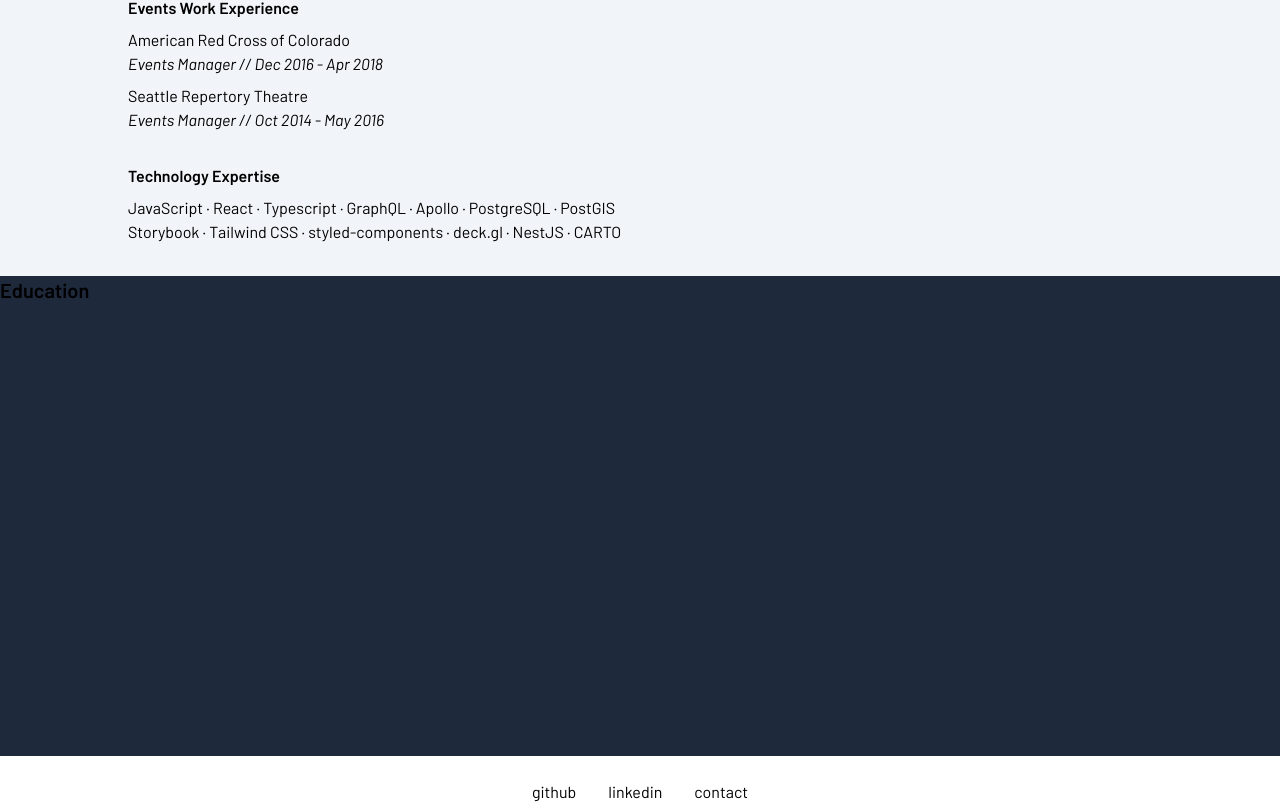
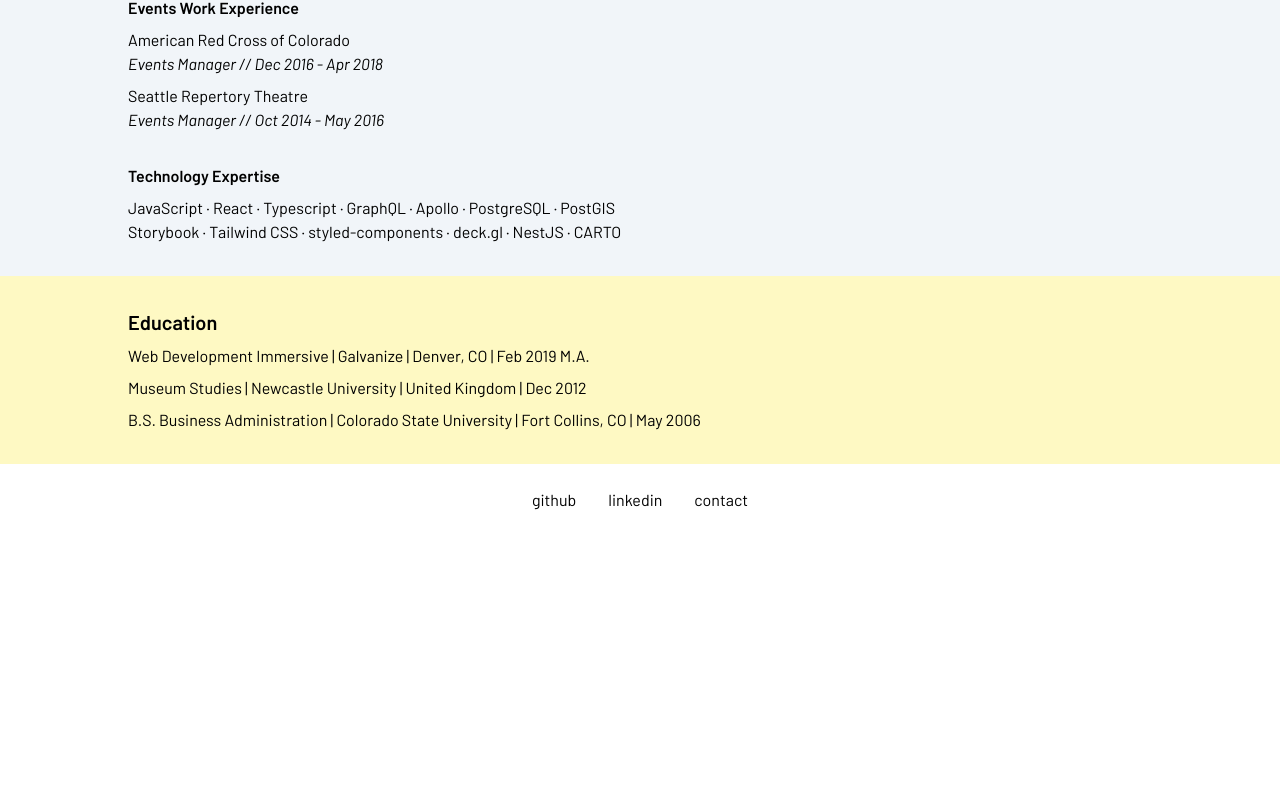
Before and after one commit to keschaefer/kate-schaefer-portfolio-vite, a React (Vite) app: page / in a window 1280 px wide. Shown: the part 1572-2376 px from the top of the page. After the commit the page ends 2084 px from the top, so only its background shows below. Built offline with nearby package versions, Linux system fonts and the light colour scheme.

Commit message:
add education

```diff
--- a/src/Sections/EducationSection.jsx
+++ b/src/Sections/EducationSection.jsx
@@ -2,13 +2,27 @@
 import { VIEW_SECTIONS } from "../constants/viewConstants";
 import { HEADER_HEIGHT_REMS } from "../Header";
 
+const EductionItem = ({ children }) => {
+  return <div className="pt-2">{children}</div>;
+};
+
 const EducationSection = () => {
   return (
     <div
-      className={`scroll-mt-${HEADER_HEIGHT_REMS} snap-start h-section bg-slate-800`}
+      className={`scroll-mt-${HEADER_HEIGHT_REMS} h-auto py-8 px-32 snap-start bg-yellow-100`}
       id={VIEW_SECTIONS.EDUCATION}
     >
       <Title title="Education" />
+      <EductionItem>
+        Web Development Immersive | Galvanize | Denver, CO | Feb 2019 M.A.{" "}
+      </EductionItem>
+      <EductionItem>
+        Museum Studies | Newcastle University | United Kingdom | Dec 2012
+      </EductionItem>
+      <EductionItem>
+        B.S. Business Administration | Colorado State University | Fort Collins,
+        CO | May 2006
+      </EductionItem>
     </div>
   );
 };
```
